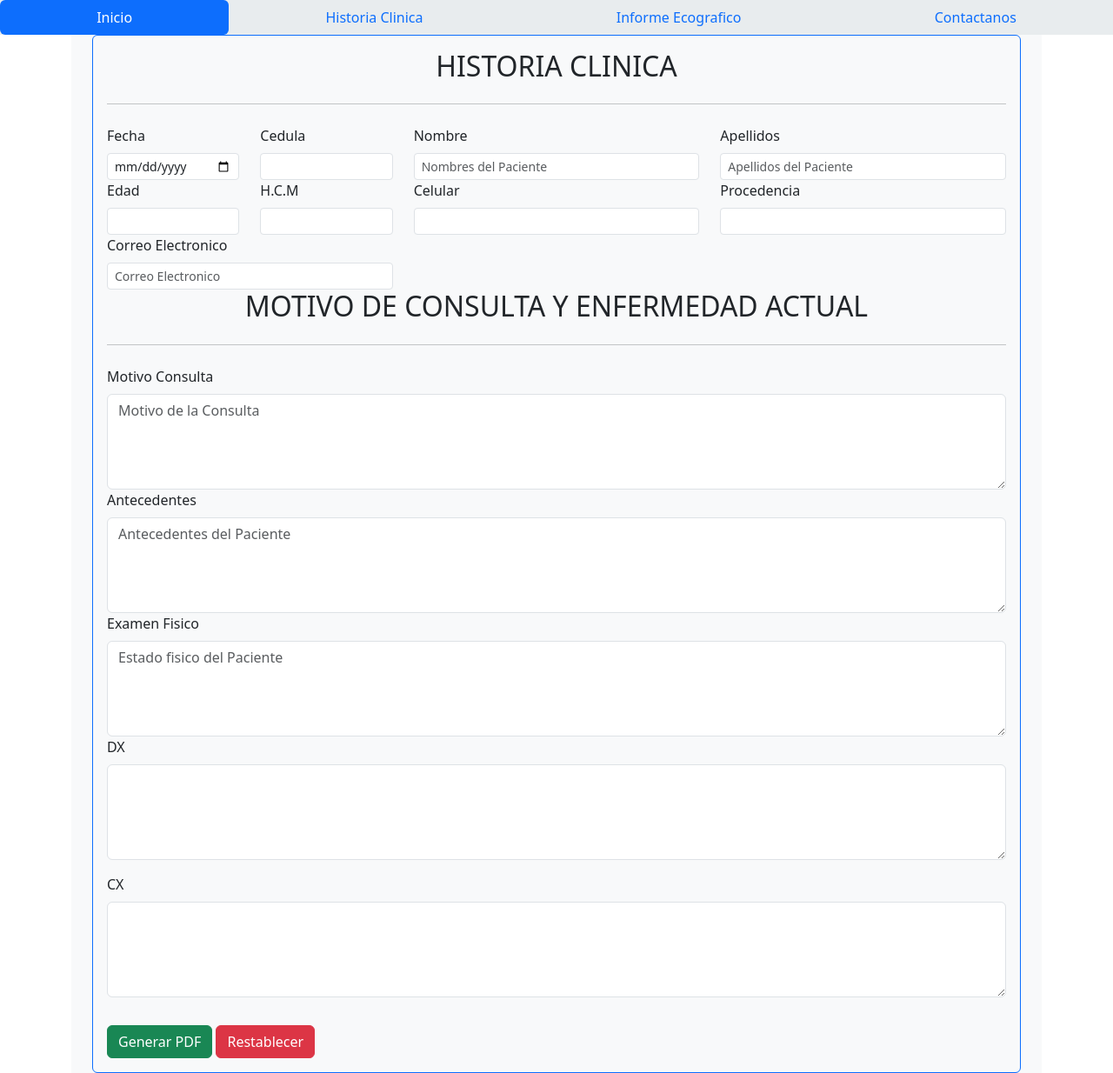
After one commit to cesaruribe/urocenter, a Flask app: page /formularioH in a window 1280 px wide. The commit adds this page. Shown: the whole page at 87% size. Run offline with Flask 3, Linux system fonts and the light colour scheme.

Commit message:
Programa con Historia

```diff
--- a/app.py
+++ b/app.py
@@ -11,6 +11,10 @@ def index():
 def ingresarDatos():
     return render_template('formularioEcografia.html')
 
+@app.route('/formularioH')
+def ingresarDatosH():
+    return render_template('formularioHistoria.html')
+
 @app.route('/home')
 def inicio():
     return render_template('home.html')
@@ -21,10 +25,26 @@ def generar_pdf():
         subdirectorio = "informesPDF/"
         data = request.form
         # Construye el nombre del archivo
-        nombre_archivo = f"{subdirectorio}informe_{data['cedula']}_{data['fecha']}.pdf"
+        nombre_archivo = f"{subdirectorio}informe_{data['cedula']}_{data['apellido']}_{data['fecha']}.pdf"
         pdfkit.from_string(render_template('informe.html', **data), nombre_archivo,
                         options={"page-size": "Letter", "encoding": "UTF-8"})
         return redirect(url_for('informe'))
+        #return jsonify({"message": "PDF generado exitosamente"})
+    except Exception as e:
+        app.logger.error(f"Error al generar PDF: {e}")
+        return redirect(url_for('errorPDF'))
+        #return jsonify({"error": "Error al generar PDF"}), 500
+
+@app.route('/generarH_pdf', methods=['POST'])
+def generarH_pdf():
+    try:
+        subdirectorio = "informesPDF/"
+        data = request.form
+        # Construye el nombre del archivo
+        nombre_archivo = f"{subdirectorio}Hinforme_{data['cedula']}_{data['apellido']}_{data['fecha']}.pdf"
+        pdfkit.from_string(render_template('informeH.html', **data), nombre_archivo,
+                        options={"page-size": "Letter", "encoding": "UTF-8"})
+        return redirect(url_for('informeH'))
         #return jsonify({"message": "PDF generado exitosamente"})
     except Exception as e:
         app.logger.error(f"Error al generar PDF: {e}")
@@ -35,10 +55,18 @@ def generar_pdf():
 def informe():
     return render_template('informe.html')
 
+@app.route('/informeH')
+def informeH():
+    return render_template('informeH.html')
+
 @app.route('/errorPDF')
 def errorPDF():
     return render_template('errorPDF.html')
 
+@app.route('/contacto')
+def contacto():
+    return render_template('contacto.html')
+
 if __name__ == '__main__':
     app.run(debug=True)
     #app.run(host="0.0.0.0",port=80)
--- /dev/null
+++ b/templates/formularioHistoria.html
@@ -0,0 +1,119 @@
+<!DOCTYPE html>
+{% extends 'menu.html' %}
+
+{% block content %}
+<html lang="es">
+    <head>
+        <meta charset="UTF-8">
+        <meta name="viewport" content="width=device-width, initial-scale=1.0">
+
+        <title>Historia Clinica</title>
+    </head>
+    <body>
+        <div class="container-fluid h-100 bg-light text-dark">
+            <div class="d-flex justify-content-center align-items-center container">
+                <form class="border border-primary rounded p-3" action="/generarH_pdf" method="POST">
+                    <div class="row mb-6">
+                        <div class="text-align: center">
+                            <h2 style="text-align: center;">HISTORIA CLINICA</h2>
+                            <hr class="my-4 mx-auto">
+                        </div>
+                        <div class="col-md-2">
+                            <label for="fecha" class="form-label">Fecha</label>
+                            <input class="form-control form-control-sm"
+                                type="date"
+                                id="fecha" name="fecha">
+                        </div>
+                        <div class="col-md-2">
+                            <label for="cedula" class="form-label">Cedula</label>
+                            <input class="form-control form-control-sm"
+                                type="text"
+                                id="cedula" name="cedula">
+                        </div>
+                        <div class="col-md-4">
+                            <label for="nombre" class="form-label">Nombre</label>
+                            <input class="form-control form-control-sm"
+                                type="text"
+                                placeholder="Nombres del Paciente"
+                                id="nombre" name="nombre">
+                        </div>
+                        <div class="col-md-4">
+                            <label for="apellido" class="form-label">Apellidos</label>
+                            <input class="form-control form-control-sm"
+                                type="text"
+                                placeholder="Apellidos del Paciente"
+                                id="apellido" name="apellido">
+                        </div>
+                        <div class="col-sm-2">
+                            <label for="edad" class="form-label">Edad</label>
+                            <input class="form-control form-control-sm"
+                                type="number"
+                                id="edad" name="edad">
+                        </div>
+                        <div class="col-sm-2">
+                            <label for="hcm" class="form-label">H.C.M</label>
+                            <input class="form-control form-control-sm"
+                                type="text"
+                                id="hcm" name="hcm">
+                        </div>
+                        <div class="col-md-4">
+                            <label for="celular" class="form-label">Celular</label>
+                            <input class="form-control form-control-sm"
+                                type="number"
+                                id="celular" name="celular">
+                        </div>
+                        <div class="col-md-4">
+                            <label for="procedencia" class="form-label">Procedencia</label>
+                            <input class="form-control form-control-sm"
+                                type="text"
+                                id="procedencia" name="procedencia">
+                        </div>
+                        <div class="col-md-4">
+                            <label for="email" class="form-label">Correo Electronico</label>
+                            <input class="form-control form-control-sm"
+                                type="email"
+                                placeholder="Correo Electronico"
+                                id="email" name="email">
+                        </div>
+                    </div>
+                    <div class="row mb-3">
+                        <div class="text-align: center">
+                            <h2 style="text-align: center;">MOTIVO DE CONSULTA Y ENFERMEDAD ACTUAL</h2>
+                            <hr class="my-4 mx-auto">
+                        </div>
+                        <div class="col-12">
+                            <label for="motivoConsulta" class="form-label">Motivo Consulta</label>
+                            <textarea class="form-control" id="motivoConsulta" name="motivoConsulta" rows="4"
+                            placeholder="Motivo de la Consulta" ></textarea>
+                        </div>
+                        <div class="col-12">
+                            <label for="antecedentes" class="form-label">Antecedentes</label>
+                            <textarea class="form-control" id="antecedentes" name="antecedentes" rows="4"
+                            placeholder="Antecedentes del Paciente" ></textarea>
+                        </div>
+                        <div class="col-12">
+                            <label for="examenFisico" class="form-label">Examen Fisico</label>
+                            <textarea class="form-control" id="examenFisico" name="examenFisico" rows="4"
+                            placeholder="Estado fisico del Paciente"></textarea>
+                        </div>
+                        <div class="mb-3">
+                            <label for="DX" class="form-label">DX</label>
+                            <textarea class="form-control" id="dx" name="dx" rows="4"
+                            placeholder=""></textarea>
+                        </div>
+                        <div class="mb-3">
+                            <label for="cx" class="form-label">CX</label>
+                            <textarea class="form-control" id="cx" name="cx" rows="4"
+                            placeholder=""></textarea>
+                        </div>
+                    </div>
+                    <div class="button">
+                        <button type="submit" class="btn btn-success">Generar PDF</button>
+                        <button type="reset" class="btn btn-danger">Restablecer</button>
+                    </div>
+                </form>
+            </div>
+        </div>
+    </body>
+</html>
+{% endblock %}
--- a/templates/menu.html
+++ b/templates/menu.html
@@ -10,9 +10,9 @@
 <body>
     <nav class="nav nav-pills flex-column flex-sm-row " style="background-color: #e8ecee;">
         <a class="flex-sm-fill text-sm-center nav-link active" aria-current="page" href="/">Inicio</a>
-        <a class="flex-sm-fill text-sm-center nav-link" href="/formulario">Ingresar Datos</a>
-        <a class="flex-sm-fill text-sm-center nav-link" href="#">Otros</a>
-        <a class="flex-sm-fill text-sm-center nav-link" href="#">Contactanos</a>
+        <a class="flex-sm-fill text-sm-center nav-link" href="/formularioH">Historia Clinica</a>
+        <a class="flex-sm-fill text-sm-center nav-link" href="/formulario">Informe Ecografico</a>
+        <a class="flex-sm-fill text-sm-center nav-link" href="/contacto">Contactanos</a>
       </nav>
       <div class="content container">
         <div class="row">
```
Also changed, not shown: templates/contacto.html (added, +18 -0 lines), templates/informeH.html (renamed from templates/informe.html, +14 -23 lines), static/images/LogoPartNetWebDesing.jpeg (added), 10 other files.
